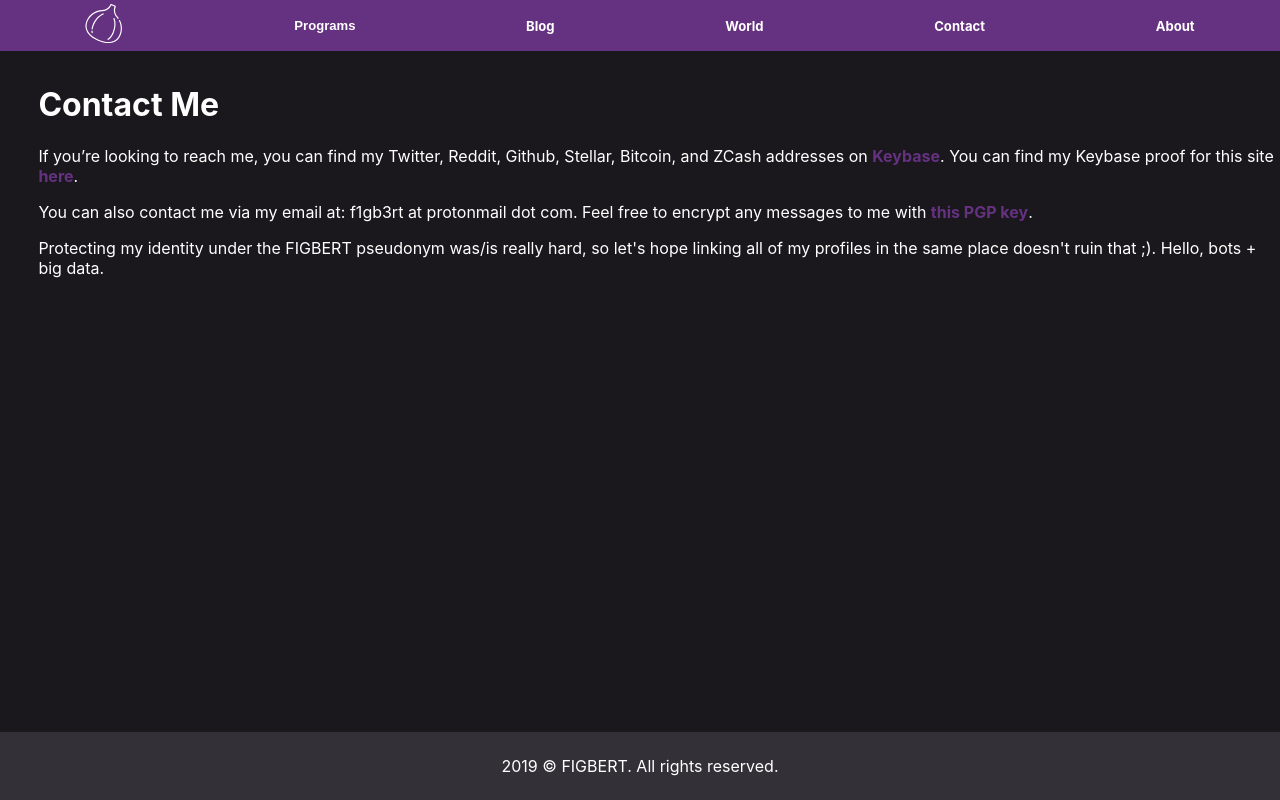
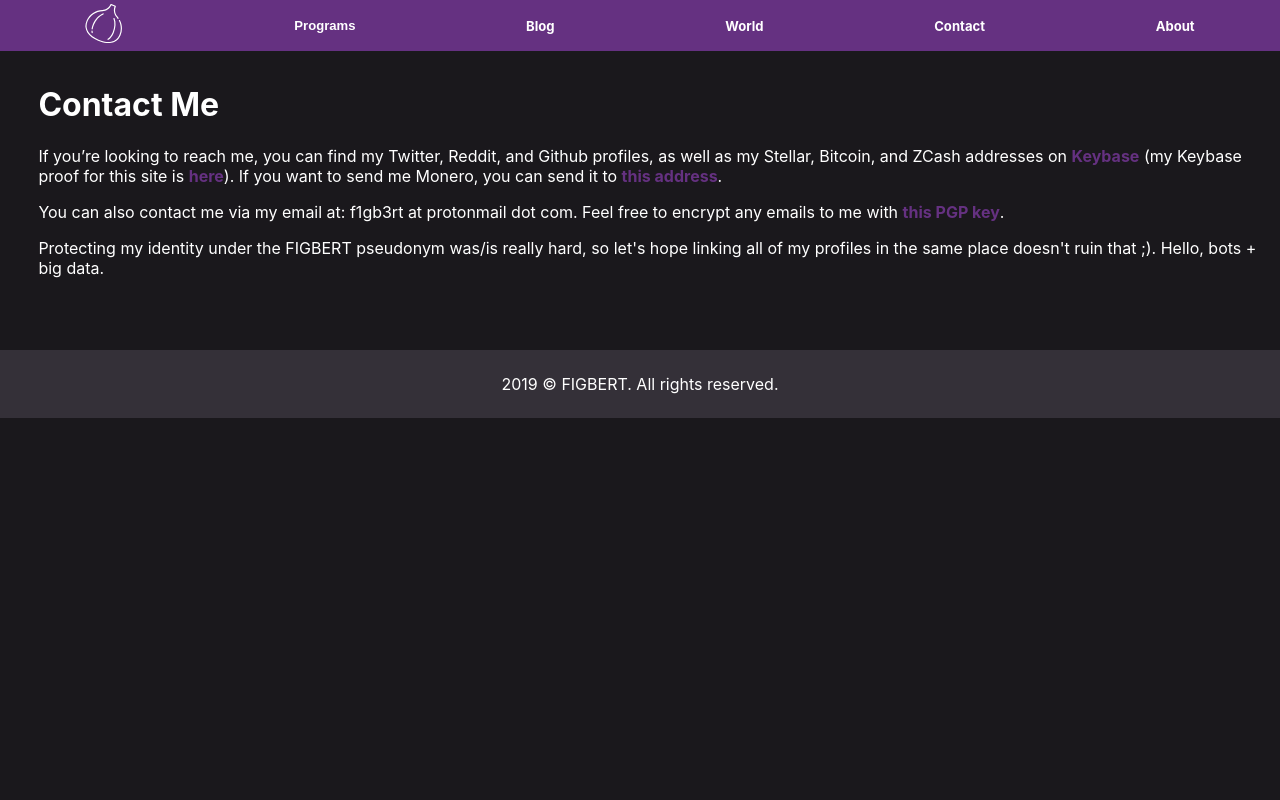
Before and after one commit to FIGBERT/figbert.com, a React (Create React App) app: page /contact in a window 1280 px wide. Built offline with nearby package versions, Linux system fonts and the light colour scheme.

Commit message:
Update contact information
Change phrasing of the introduction to Keybase profile, add Monero address

```diff
--- a/src/components/highLevel/contact/index.js
+++ b/src/components/highLevel/contact/index.js
@@ -11,22 +11,21 @@ function ContactPage() {
                 <div className={styles.body}>
                     <h1>Contact Me</h1>
                     <p>
-                        If you’re looking to reach me, you can find my Twitter, Reddit, Github, Stellar, Bitcoin, and
-                        ZCash addresses on <a href="https://keybase.io/figbert">Keybase</a>. You can find my Keybase
-                        proof for this site <a href="https://figbert.com/keybase.txt">here</a>.
+                        If you’re looking to reach me, you can find my Twitter, Reddit, and Github profiles, as well as
+                        my Stellar, Bitcoin, and ZCash addresses on <a href="https://keybase.io/figbert">Keybase</a> (my
+                        Keybase proof for this site is <a href="https://figbert.com/keybase.txt">here</a>). If you want
+                        to send me Monero, you can send it to <a href="https://figbert.com/monero-address.txt">this address</a>.
                     </p>
                     <p>
                         You can also contact me via my email at: f1gb3rt at protonmail dot com. Feel free to encrypt any
-                         messages to me with <a href="https://figbert.com/publickey-pgp.asc">this PGP key</a>.
+                         emails to me with <a href="https://figbert.com/publickey-pgp.asc">this PGP key</a>.
                     </p>
                     <p>
                         Protecting my identity under the FIGBERT pseudonym was/is really hard, so let's hope linking all
                          of my profiles in the same place doesn't ruin that ;). Hello, bots + big data.
                     </p>
                 </div>
-                <div className={styles.bottom}>
-                    <Footer />
-                </div>
+                <Footer />
             </div>
         </div>
     );
```
